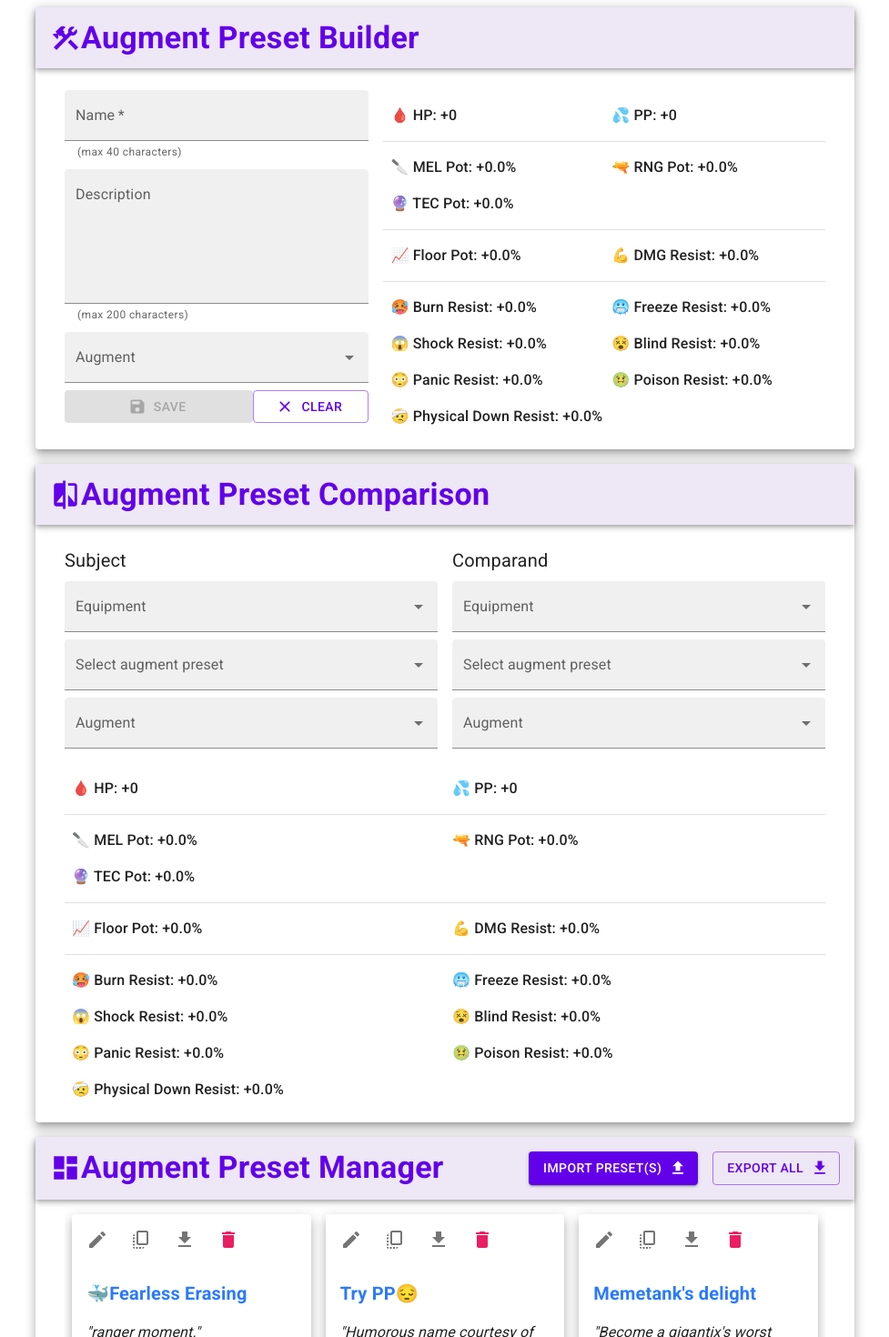
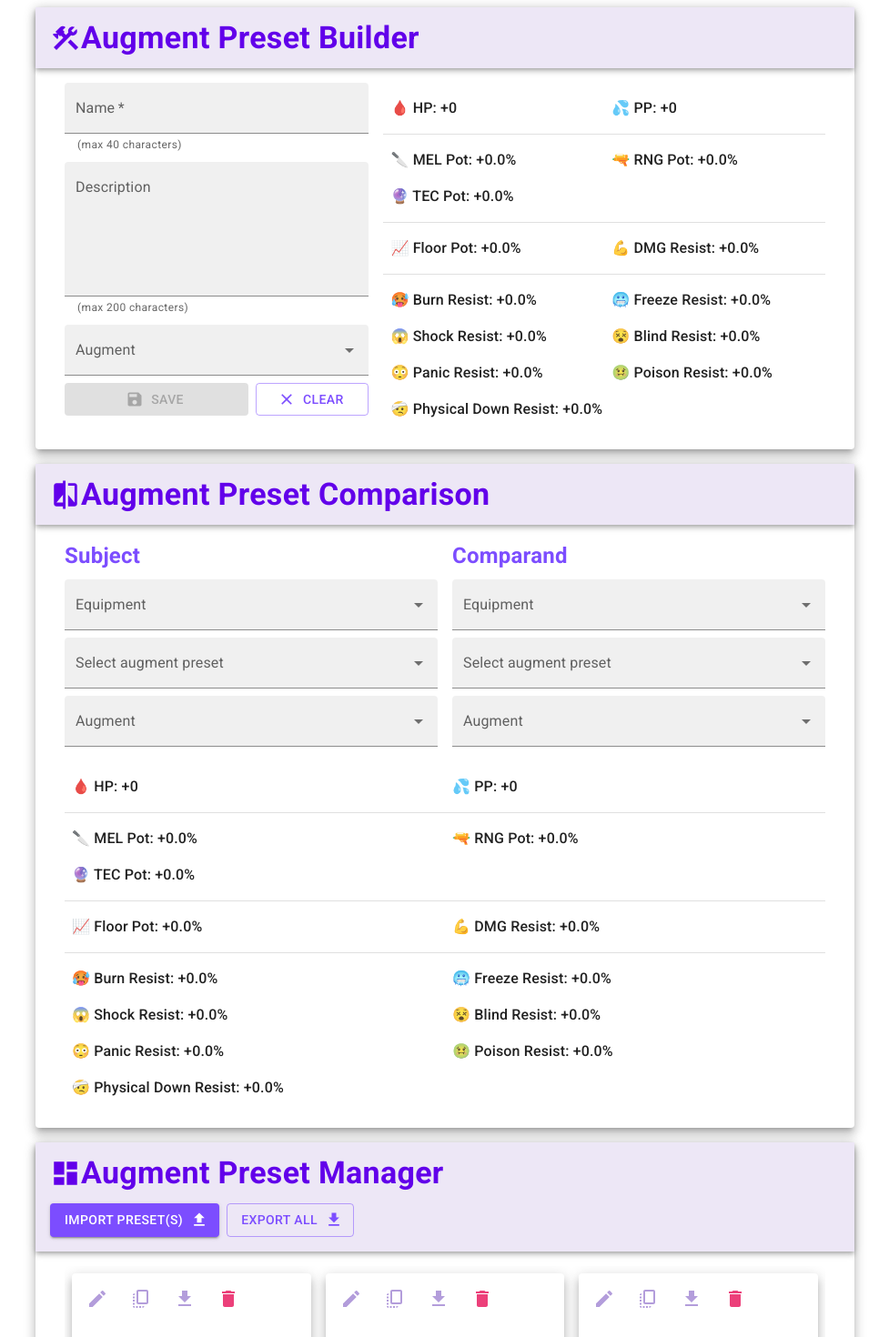
Before and after one commit to Eurydia/pso2ngs-augment-planner, a React (Create React App) app: page / in a window 1280 px wide. Shown: the top 1470 px of the page at 91% size, without its empty margins (151-1128 px from the left). Built offline with nearby package versions, Linux system fonts and the light colour scheme; a web font is replaced by a local one.

Commit message:
update to theme and styling

```diff
--- a/package.json
+++ b/package.json
@@ -1,6 +1,6 @@
 {
     "name": "pso2ngs-augment-planner",
-    "version": "0.2.0",
+    "version": "0.2.1",
     "private": true,
     "homepage": "https://eurydia.github.io/pso2ngs-augment-planner",
     "main": "src/index.tsx",
--- a/src/App/helper_components.tsx
+++ b/src/App/helper_components.tsx
@@ -2,13 +2,14 @@ import React from "react";
 
 import Paper from "@mui/material/Paper";
 import Typography from "@mui/material/Typography";
+import Container from "@mui/material/Container";
 import Box from "@mui/material/Box";
 import Modal from "@mui/material/Modal";
 import Stack from "@mui/material/Stack";
 import Button from "@mui/material/Button";
 import useTheme from "@mui/material/styles/useTheme";
 
-import Edit from "@mui/icons-material/Edit";
+import BorderColor from "@mui/icons-material/BorderColor";
 import Upload from "@mui/icons-material/Upload";
 import Download from "@mui/icons-material/Download";
 
@@ -33,15 +34,12 @@ export const PaperBackground = (props: PaperBackgroundProps) => {
                     backgroundColor: theme.palette.background.default,
                 }}
             >
-                <Stack
-                    direction={{ xs: "column", md: "row" }}
-                    justifyContent="space-between"
-                >
+                <Stack>
                     <Typography
                         component="h2"
                         sx={{
                             textTransform: "capitalize",
-                            color: theme.palette.primary.main,
+                            color: theme.palette.primary.dark,
                             fontSize: theme.typography.h4.fontSize,
                             fontWeight:
                                 theme.typography.fontWeightBold,
@@ -58,7 +56,7 @@ export const PaperBackground = (props: PaperBackgroundProps) => {
             <Box
                 sx={{
                     paddingX: 4,
-                    paddingY: 1,
+                    paddingY: 2,
                 }}
             >
                 {props.children}
@@ -87,7 +85,7 @@ export const ImportExportButtons = (
     };
     return (
         <React.Fragment>
-            <Stack direction="row" spacing={2} paddingY={1}>
+            <Stack direction="row" spacing={1} paddingY={1}>
                 <Button
                     variant="contained"
                     component="label"
@@ -122,24 +120,23 @@ interface EditModalProps {
     editor: React.ReactElement;
 }
 export const EditModal = (props: EditModalProps) => {
+    const theme = useTheme();
     return (
         <Modal open={props.open} onClose={props.onClose}>
-            <Box
+            <Container
+                maxWidth="md"
                 sx={{
-                    position: "absolute" as "absolute",
-                    top: "50%",
-                    left: "50%",
-                    transform: "translate(-50%, -50%)",
+                    marginTop: theme.spacing(10),
                 }}
             >
                 <PaperBackground
-                    titleIcon={<Edit />}
+                    titleIcon={<BorderColor />}
                     title="Edit Preset"
                 >
                     {props.editor}
                 </PaperBackground>
-            </Box>
+            </Container>
         </Modal>
     );
 };
-// ---------------------------------
+// --------------------------------
--- a/src/App/theme.ts
+++ b/src/App/theme.ts
@@ -21,12 +21,13 @@ import {
 const theme = createTheme({
     palette: {
         primary: {
-            main: deepPurple["A700"],
-            light: deepPurple[50],
+            light: deepPurple["200"],
+            main: deepPurple["A200"],
+            dark: deepPurple["A700"],
             contrastText: "#FFFFFF",
         },
         secondary: {
-            main: pink["A400"],
+            main: pink["400"],
         },
 
         background: {
--- a/src/components/AugmentPicker/helper.tsx
+++ b/src/components/AugmentPicker/helper.tsx
@@ -17,18 +17,19 @@ import {
 export const renderOption = (props: any, option: AugmentData) => {
     const roman_level = convertToRoman(option.level);
     const header = `${option.name} ${roman_level}`.trimEnd();
-    const { effs: effects, condition } = option;
 
     let subheaders: string[] = [];
-    for (const effect of effects) {
-        const { eff, amt } = effect;
-        const parsed_amt = parseStat(amt, isAddEffect(eff));
-        const { emoji, name } = EFFECT_NAME_TRANSLATE[eff];
+    for (const effect of option.effs) {
+        const parsed_amt = parseStat(
+            effect.amt,
+            isAddEffect(effect.eff),
+        );
+        const { emoji, name } = EFFECT_NAME_TRANSLATE[effect.eff];
 
         const subheader = `${emoji} ${name} ${parsed_amt}`;
         subheaders.push(subheader);
     }
-    subheaders.push(condition);
+    subheaders.push(option.condition);
     return (
         <Box {...props}>
             <StyledAutocompleteOption
--- a/src/components/StatsDisplay/StatsDisplay.tsx
+++ b/src/components/StatsDisplay/StatsDisplay.tsx
@@ -27,7 +27,7 @@ export default function StatsDisplay(props: StatsProps) {
     return (
         <Stack
             spacing={1}
-            divider={<Divider orientation="horizontal" flexItem />}
+            divider={<Divider flexItem />}
             sx={{
                 paddingY: theme.spacing(1),
                 textTransform: "capitalize",
--- a/src/major_components/AugPresBuilder/AugPresBuilder.tsx
+++ b/src/major_components/AugPresBuilder/AugPresBuilder.tsx
@@ -56,12 +56,7 @@ const AugPresBuilder = (props: AugPresBuilderProps) => {
     const parsed_stats = prepareStatsToDisplay(augments);
 
     return (
-        <React.Fragment>
-            <Stack
-                direction={{ xs: "column", md: "row" }}
-                paddingTop={2}
-                spacing={2}
-            >
+        <Stack direction={{ xs: "column", md: "row" }} spacing={2}>
             <Stack spacing={1} minWidth={0.4}>
                 <NameInputField
                     maxLength={40}
@@ -78,7 +73,7 @@ const AugPresBuilder = (props: AugPresBuilderProps) => {
                     values={augments}
                     onChange={setAugments}
                 />
-                    <Stack direction="row">
+                <Stack direction="row" spacing={1}>
                     <Button
                         sx={{ width: 0.62 }}
                         startIcon={<Save />}
@@ -100,7 +95,6 @@ const AugPresBuilder = (props: AugPresBuilderProps) => {
             </Stack>
             <StatsDisplay {...parsed_stats} />
         </Stack>
-        </React.Fragment>
     );
 };
 
--- a/src/major_components/AugPresCompare/AugPresCompare.tsx
+++ b/src/major_components/AugPresCompare/AugPresCompare.tsx
@@ -45,12 +45,7 @@ const AugPresCompare = (props: AugPresCompareProps) => {
     // ------------------------------------
 
     return (
-        <React.Fragment>
-            <Stack
-                spacing={2}
-                paddingTop={2}
-                // direction={{ xs: "column", sm: "row" }}
-            >
+        <Stack spacing={2}>
             <Stack
                 spacing={2}
                 minWidth={0.4}
@@ -79,7 +74,6 @@ const AugPresCompare = (props: AugPresCompareProps) => {
             </Stack>
             <StatsDisplay {...stats} />
         </Stack>
-        </React.Fragment>
     );
 };
 
--- a/src/major_components/AugPresManager/helper.tsx
+++ b/src/major_components/AugPresManager/helper.tsx
@@ -25,7 +25,26 @@ import {
 import { AugmentSignature } from "../../types";
 
 // -------------------------------------------------------
-// Display augment with icons to represent the effects
+// icon with tool tip macro
+interface IconWithTooltipProps {
+    icon: React.ReactElement;
+    title: string;
+    onClick: () => void;
+}
+
+const IconWithTooltip = (props: IconWithTooltipProps) => {
+    return (
+        <Tooltip title={props.title}>
+            <IconButton size="medium" onClick={props.onClick}>
+                {props.icon}
+            </IconButton>
+        </Tooltip>
+    );
+};
+// -------------------------------------------------------
+
+// -------------------------------------------------------
+// prepare string with augment name and icons to represent its effects
 const prepareAugmentDisplay = (augments: AugmentSignature[]) => {
     let to_display: JSX.Element[] = [];
     for (const augment of augments) {
@@ -50,22 +69,6 @@ const prepareAugmentDisplay = (augments: AugmentSignature[]) => {
     return to_display;
 };
 
-interface IconWithTooltipProps {
-    icon: React.ReactElement;
-    title: string;
-    onClick: () => void;
-}
-
-const IconWithTooltip = (props: IconWithTooltipProps) => {
-    return (
-        <Tooltip title={props.title}>
-            <IconButton size="medium" onClick={props.onClick}>
-                {props.icon}
-            </IconButton>
-        </Tooltip>
-    );
-};
-
 interface CustomCardProps {
     header: string;
     desc: string;
@@ -79,31 +82,40 @@ interface CustomCardProps {
 // Card to display an augment preset
 export const CustomCard = (props: CustomCardProps) => {
     const theme = useTheme();
-    const augment_display = prepareAugmentDisplay(props.augments);
-    const desc = props.desc ? `"${props.desc}"` : "";
 
+    const augment_to_display = prepareAugmentDisplay(props.augments);
+
+    const button_sx = {
+        color: theme.palette.primary.light,
+    };
     return (
         <Card raised>
             <CardActions>
                 <IconWithTooltip
                     onClick={() => props.onEdit(props.index)}
                     title="Edit"
-                    icon={<Edit />}
+                    icon={<Edit sx={button_sx} />}
                 />
                 <IconWithTooltip
                     onClick={() => props.onDuplicate(props.index)}
                     title="Duplicate"
-                    icon={<CopyAll />}
+                    icon={<CopyAll sx={button_sx} />}
                 />
                 <IconWithTooltip
                     onClick={() => props.onExport(props.index)}
                     title="Save"
-                    icon={<Download />}
+                    icon={<Download sx={button_sx} />}
                 />
                 <IconWithTooltip
                     onClick={() => props.onDelete(props.index)}
                     title="Delete"
-                    icon={<Delete sx={{ color: pink["500"] }} />}
+                    icon={
+                        <Delete
+                            sx={{
+                                color: theme.palette.secondary.main,
+                            }}
+                        />
+                    }
                 />
             </CardActions>
             <CardContent>
@@ -111,13 +123,15 @@ export const CustomCard = (props: CustomCardProps) => {
                     <Typography
                         fontSize={theme.typography.h6.fontSize}
                         fontWeight={theme.typography.fontWeightBold}
-                        color={blue["A400"]}
+                        color={theme.palette.primary.main}
                     >
                         {props.header}
                     </Typography>
-                    <Typography fontStyle="italic">{desc}</Typography>
+                    <Typography fontStyle="italic">
+                        {props.desc ? `"${props.desc}"` : ""}
+                    </Typography>
                     <Stack textTransform="capitalize">
-                        {augment_display}
+                        {augment_to_display}
                     </Stack>
                 </Stack>
             </CardContent>
--- a/src/major_components/EquipmentBuilder/EquipmentBuilder.tsx
+++ b/src/major_components/EquipmentBuilder/EquipmentBuilder.tsx
@@ -30,12 +30,6 @@ interface EquipmentBuilderProps {
 const EquipmentBuilder = (props: EquipmentBuilderProps) => {
     const theme = useTheme();
     // -----------------------------
-    // unpacking props
-    const { variant, allowEmptyEquipment, augPresets } = props;
-    const { equipmentValue, augsValues } = props;
-    // -----------------------------
-
-    // -----------------------------
     // prepare state
     const [augPresVal, setAugPresVal] =
         useState<AugmentPreset | null>(null);
@@ -62,26 +56,35 @@ const EquipmentBuilder = (props: EquipmentBuilderProps) => {
     // if no equipment is selected, then augment picker
     // and augment preset pick should be disable.
     // However, this is ignored if the allowEmptyEquipment flag is true
-    const disabled = equipmentValue === null && !allowEmptyEquipment;
+    const disabled =
+        props.equipmentValue === null && !props.allowEmptyEquipment;
+
     return (
         <Stack width={1} spacing={1}>
-            <Typography fontSize={theme.typography.h6.fontSize}>
+            <Typography
+                component="h3"
+                sx={{
+                    fontSize: theme.typography.h5.fontSize,
+                    fontWeight: theme.typography.fontWeightBold,
+                    color: theme.palette.primary.main,
+                }}
+            >
                 {props.header || ""}
             </Typography>
             <EquipmentPicker
-                variant={variant}
-                value={equipmentValue}
+                variant={props.variant}
+                value={props.equipmentValue}
                 onChange={props.onEquipmentChange}
             />
             <AugmentPresetPicker
-                presets={augPresets}
+                presets={props.augPresets}
                 disabled={disabled}
                 value={augPresVal}
                 onChange={handlePresetChange}
             />
             <AugmentPicker
                 disabled={disabled}
-                values={augsValues}
+                values={props.augsValues}
                 onChange={handleAugmentChange}
             />
         </Stack>
```
Also changed, not shown: src/components/AugmentPicker/AugmentPicker.tsx (+3 -4 lines), src/components/EquipmentPicker/EquipmentPicker.tsx (+3 -7 lines). Lines whose indentation alone changed are shown as unchanged.
